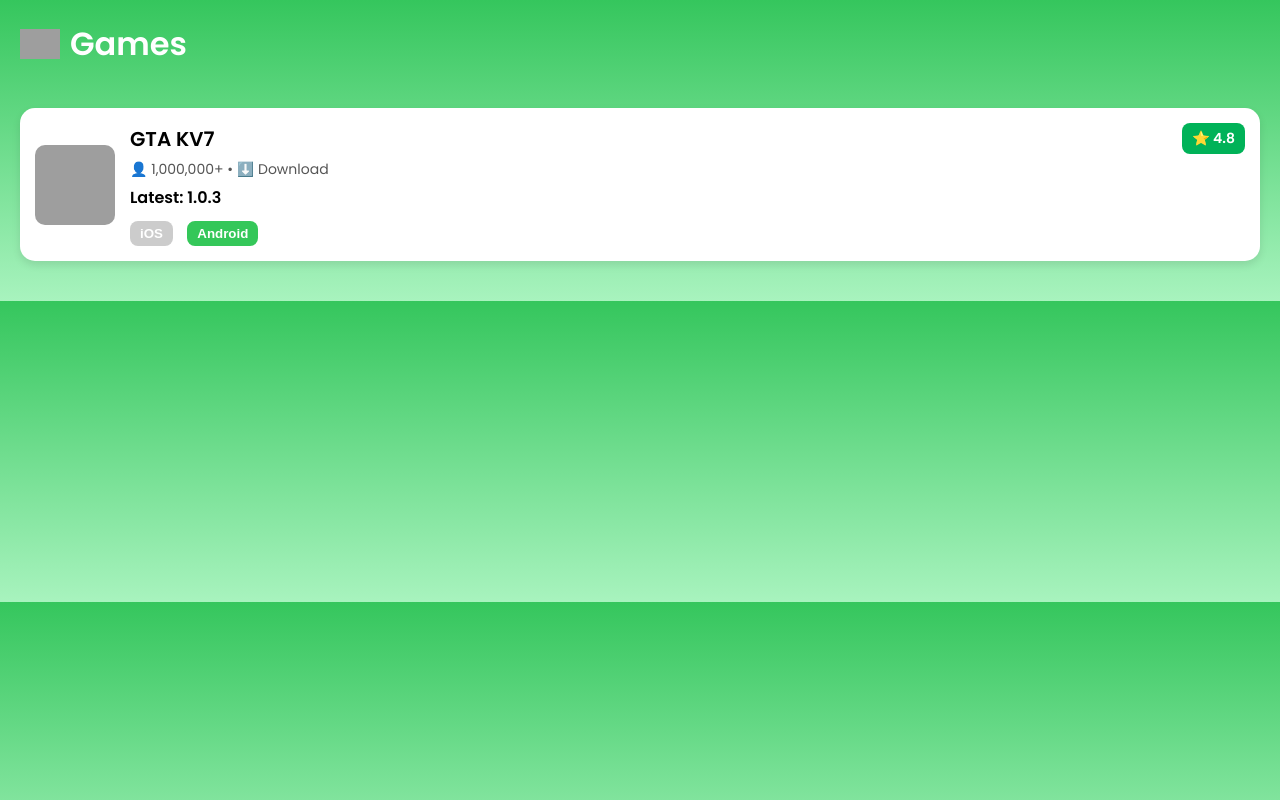
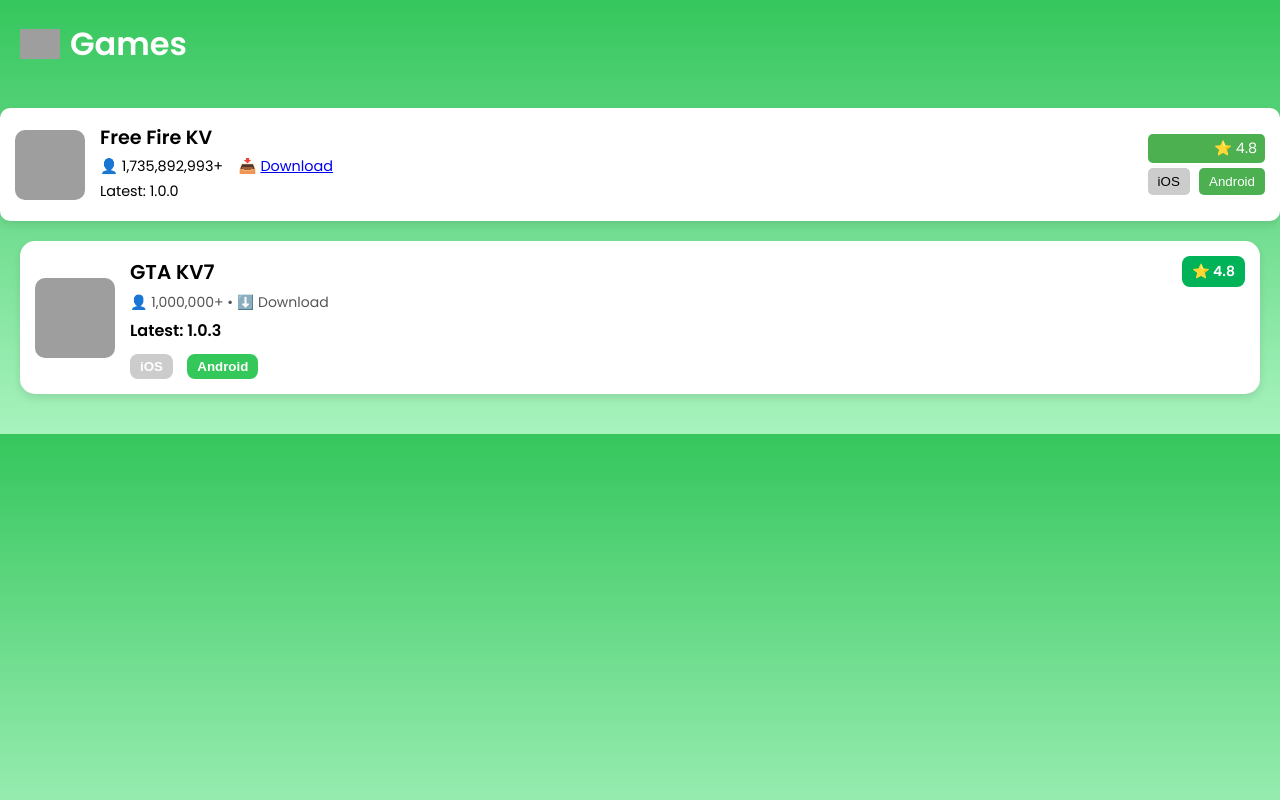
Before and after one commit to keshav464eur/keshavgamingzone.github.io, a plain HTML site: page index.html in a window 1280 px wide. Drawn offline with Linux system fonts and the light colour scheme; grey boxes are pictures that could not be loaded.

Commit message:
Add Free Fire KV game card below GTA KV7
Added Free Fire KV as a new game section below GTA KV7.
Matched styling, layout, and download button design.
APK file handled externally to reduce ZIP size.

```diff
--- a/index.html
+++ b/index.html
@@ -120,6 +120,24 @@
     <img src="https://img.icons8.com/ios-filled/50/controller.png" alt="Game Icon" />
     <h1>Games</h1>
   </div>
+    <div style="margin-top: 20px;">
+      <div style="display: flex; align-items: center; background: white; border-radius: 10px; padding: 15px; box-shadow: 0 4px 8px rgba(0,0,0,0.1);">
+        <img src="https://play-lh.googleusercontent.com/nLWXVBLn0ElwN22ovceA7aX3SNdK8sDGFYCUhK2GfAQvptPwwky3M3Q0eIwrKnf2Rg=w240-h480-rw" alt="Free Fire KV" style="width: 70px; height: 70px; border-radius: 10px; margin-right: 15px;">
+        <div style="flex-grow: 1;">
+          <h3 style="margin: 0; font-size: 1.2em;">Free Fire KV</h3>
+          <p style="margin: 4px 0; font-size: 0.9em;">👤 1,735,892,993+ &nbsp;&nbsp; 📥 <a href='FFI.apk' download>Download</a></p>
+          <p style="margin: 4px 0; font-size: 0.9em;">Latest: 1.0.0</p>
+        </div>
+        <div style="text-align: right;">
+          <div style="background-color: #4CAF50; color: white; padding: 4px 8px; border-radius: 5px; font-size: 0.9em;">⭐ 4.8</div>
+          <div style="margin-top: 5px;">
+            <button style="background-color: #ccc; border: none; padding: 6px 10px; border-radius: 5px; margin-right: 5px;">iOS</button>
+            <button style="background-color: #4CAF50; color: white; border: none; padding: 6px 10px; border-radius: 5px;">Android</button>
+          </div>
+        </div>
+      </div>
+    </div>
+
 
   <div class="game-list">
 
```
